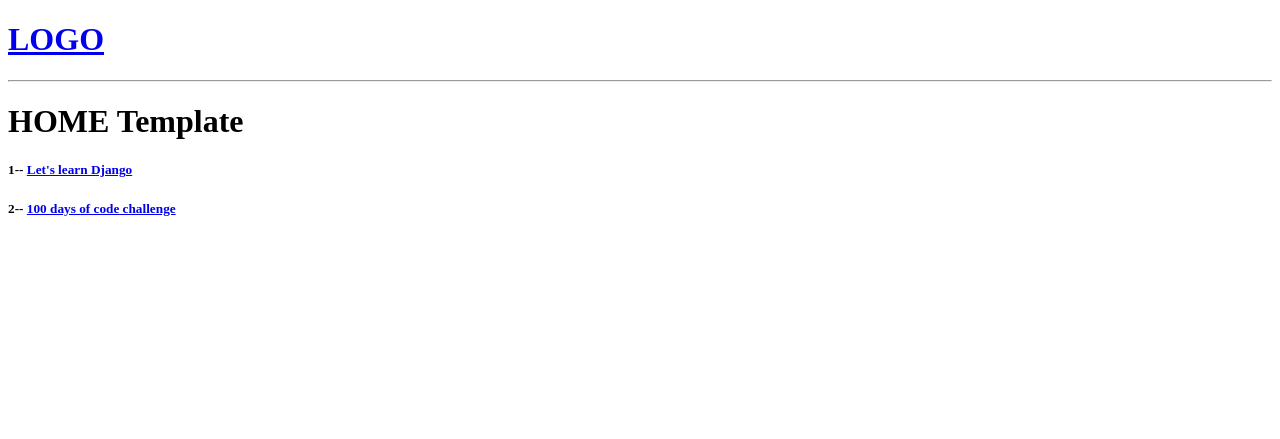
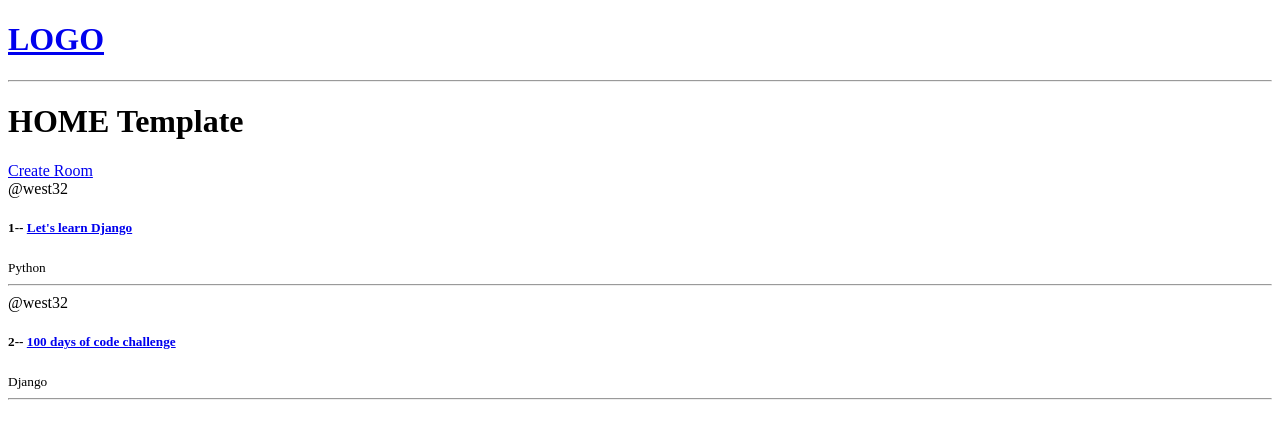
Before and after one commit to west32/djangoproject, a Django app: page / in a window 1280 px wide. Shown: the top 439 px of the page. Run offline with Django 3.2, Linux system fonts and the light colour scheme; data comes from the database, SQL or seed files in the repository.

Commit message:
django commit

```diff
--- a/base/templates/base/home.html
+++ b/base/templates/base/home.html
@@ -7,12 +7,13 @@
 
     <div>
 
-
+        <a href="{% url 'create-room' %}">Create Room</a>
         {% for room in rooms %}
             <div>
+                <span>@{{room.host.username}}</span>
                 <h5>{{room.id}}-- <a href="{% url 'room' room.id %}"> {{room.name}}</a></h5>
-
-
+                <small>{{room.topic.name}}</small>
+                <hr>
             </div>
 
 
--- a/base/urls.py
+++ b/base/urls.py
@@ -5,5 +5,6 @@ urlpatterns = [
     path('',views.home, name="home"),
     path('room/<str:pk>/',views.room, name="room"),
     path('sztoki/', views.sztoki, name="sztoki"),
-    path('sztoki/tokyo/', views.tokyo, name="tokyo")
+    path('sztoki/tokyo/', views.tokyo, name="tokyo"),
+    path('create-room/', views.createRoom, name="create-room")
 ]
--- a/base/views.py
+++ b/base/views.py
@@ -19,6 +19,11 @@ def room(request,pk):
     context = {'room': room}
     return render(request, 'base/room.html',context)
 
+
+def createRoom(request):
+    context = {}
+    return render(request, 'base/room_form.html',context)
+
 def sztoki(request):
     return render(request, 'base/sztoki.html')
 
```
Also changed, not shown: base/templates/base/room_form.html (added, +14 -0 lines).
